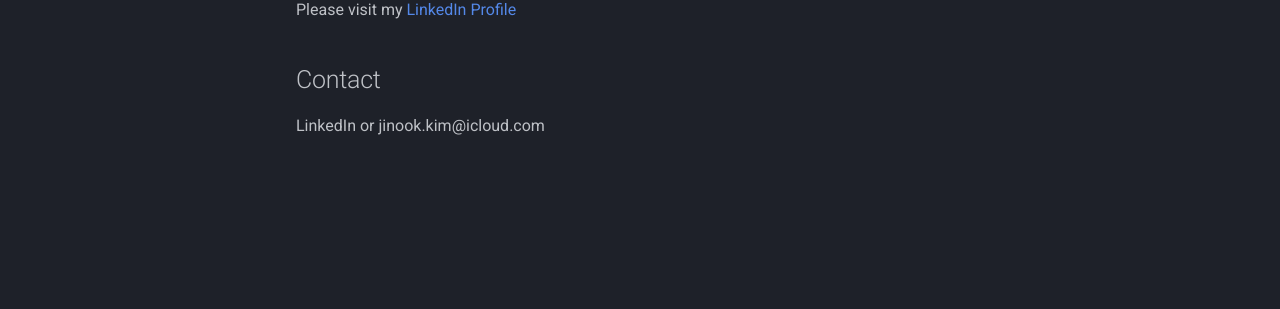
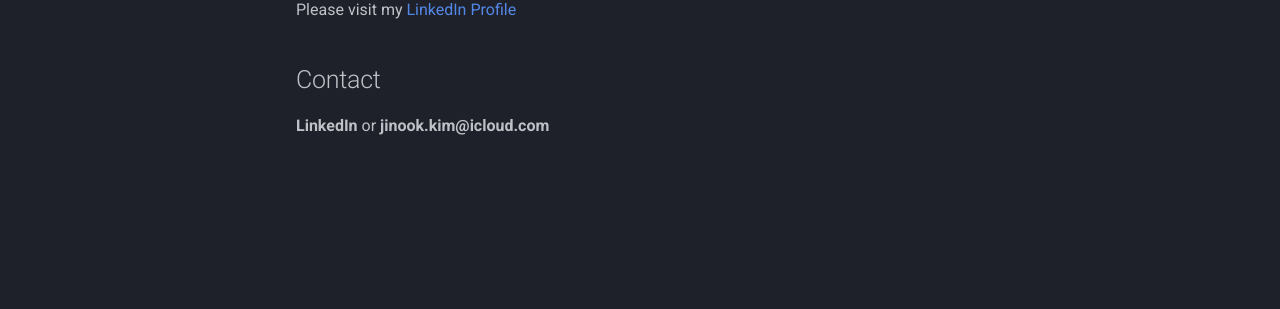
Before and after one commit to Jinook-Kim/jkim, an MkDocs documentation site: the page built from docs/index.md, in a window 1280 px wide. Shown: the part 325-634 px from the top of the page. Built offline with MkDocs 1.6.1 and Material for MkDocs 9.7.7, drawn with Linux system fonts in a browser that asks for light colours.

```diff
--- a/docs/index.md
+++ b/docs/index.md
@@ -8,4 +8,4 @@ Please visit my [LinkedIn Profile](https://www.linkedin.com/in/jinook-kim/)
 
 ## Contact
 
-LinkedIn or jinook.kim@icloud.com
+<b>LinkedIn</b> or <b>jinook.kim@icloud.com</b>
```
